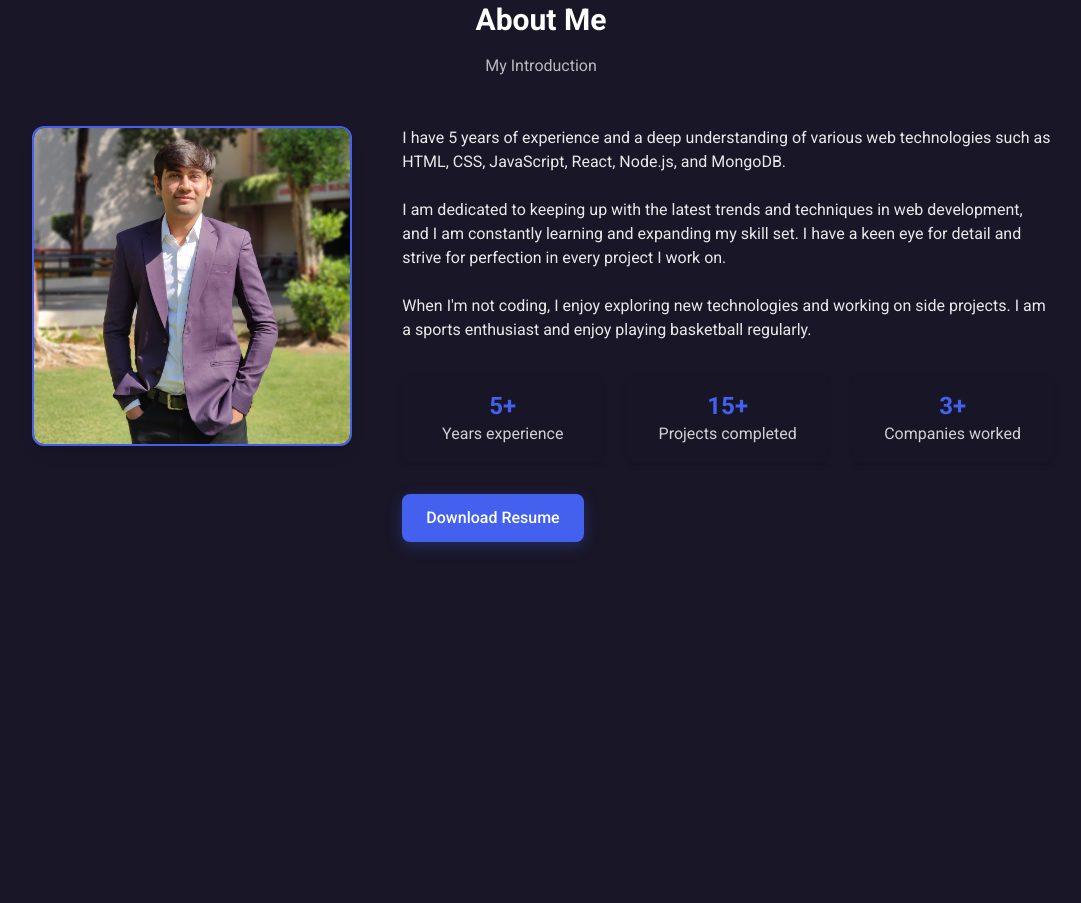
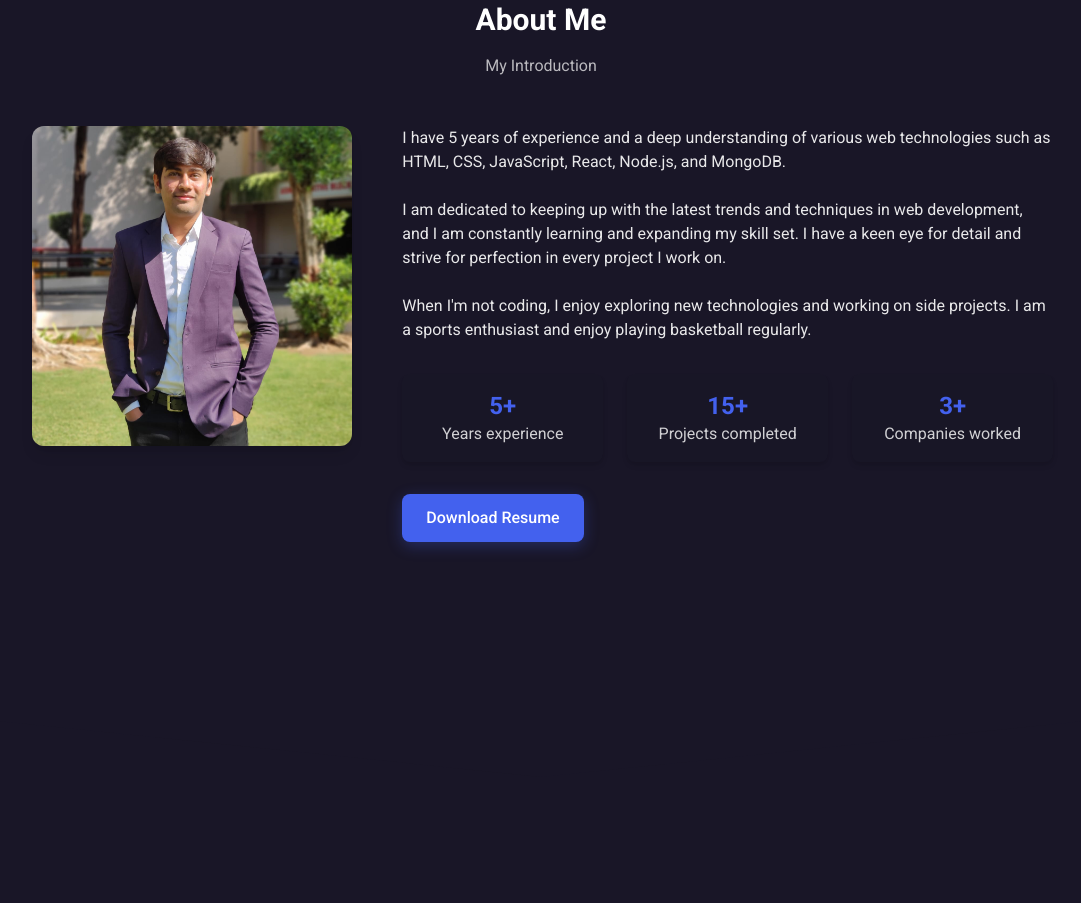
Before and after one commit to Anshum016/PortfolioWebsite, a React (Vite) app: page / in a window 1280 px wide. Shown: the part 1000-1903 px from the top of the page, without its empty margins (99-1180 px from the left). Built offline with nearby package versions, Linux system fonts and the light colour scheme; a web font is replaced by a local one.

Commit message:
third commit

```diff
--- a/src/Components/About.jsx
+++ b/src/Components/About.jsx
@@ -9,7 +9,7 @@ const About = () => {
 
         <div className="flex flex-col md:flex-row items-center md:items-start gap-8 md:gap-12">
           <div className="w-full md:w-1/3 mb-8 md:mb-0">
-            <div className="rounded-xl w-full max-w-xs mx-auto h-64 sm:h-80 overflow-hidden shadow-lg" style={{ backgroundColor: 'rgba(25, 22, 39, 0.5)', borderColor: 'var(--accent-color)', borderWidth: '2px' }}>
+            <div className="rounded-xl w-full max-w-xs mx-auto h-64 sm:h-80 overflow-hidden shadow-lg" style={{ backgroundColor: 'rgba(25, 22, 39, 0.5)' }}>
               {/* About me image */}
               <img
                 src="/ImageAnshum2.jpg"
```
